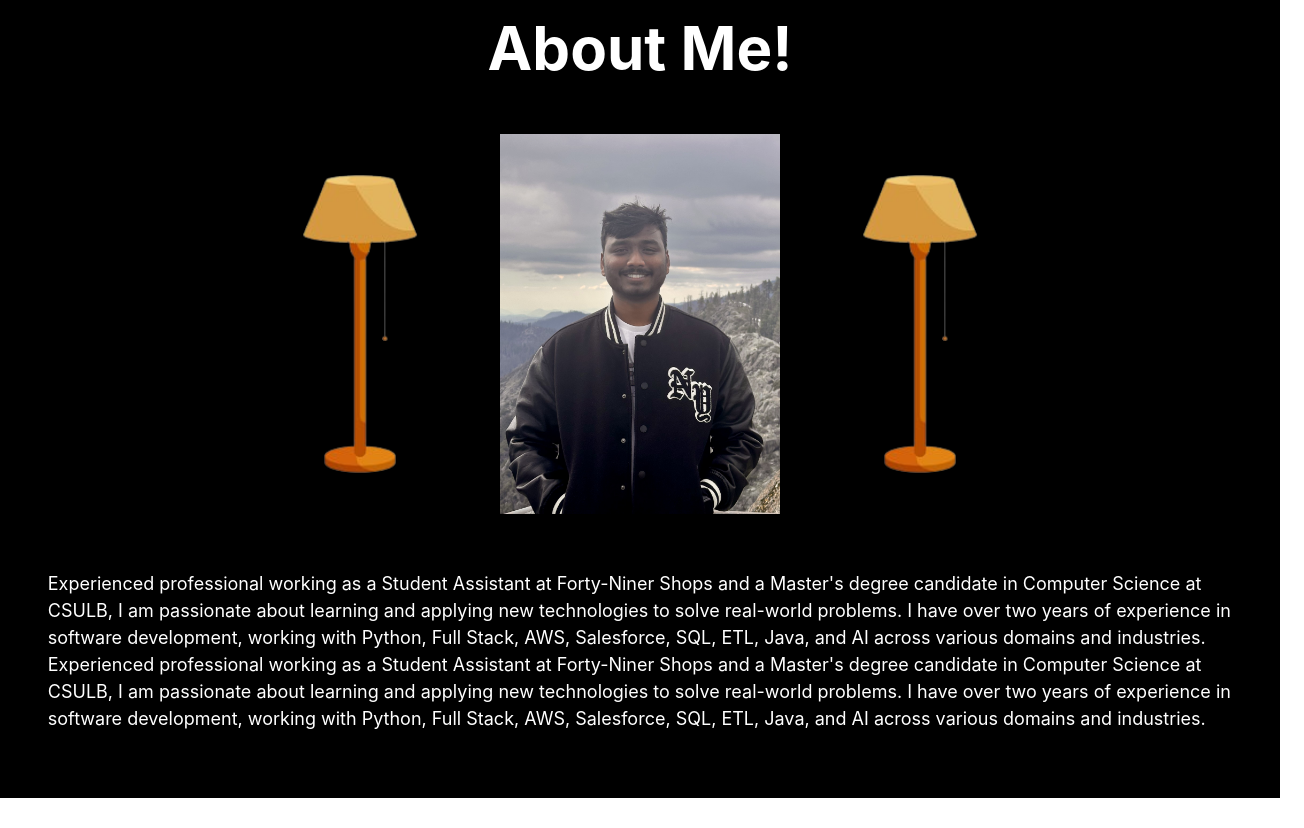
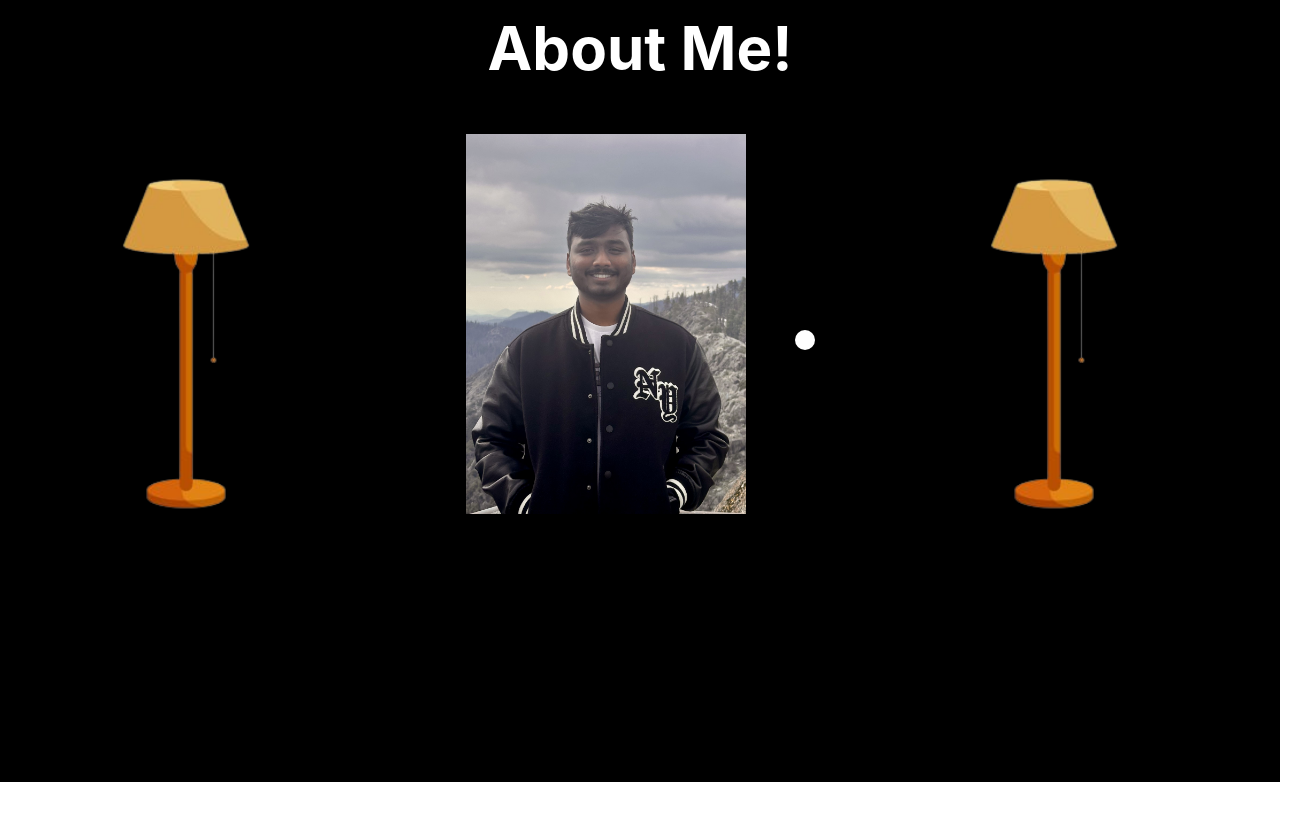
Before and after one commit to hemanthsai457/portfolio-git, a React (Create React App) app: page / in a window 1280 px wide. Shown: the part 820-1648 px from the top of the page, 1304 px wide, since content can reach past the window. Before the commit the page ends 1618 px from the top, so only its background shows below. Built offline with nearby package versions, Linux system fonts and the light colour scheme.

Commit message:
lights-phase2

```diff
--- a/package.json
+++ b/package.json
@@ -3,6 +3,9 @@
   "version": "0.1.0",
   "private": true,
   "dependencies": {
+    "@emotion/react": "^11.11.4",
+    "@emotion/styled": "^11.11.5",
+    "@mui/material": "^5.15.17",
     "@testing-library/jest-dom": "^5.17.0",
     "@testing-library/react": "^13.4.0",
     "@testing-library/user-event": "^13.5.0",
--- a/src/About.js
+++ b/src/About.js
@@ -1,15 +1,33 @@
+import Switch from '@mui/material/Switch';
+import * as React from 'react';
+
+const label = { inputProps: { 'aria-label': 'Switch' } };
 
 const About = () => {
+
+  const [isLightOn, setLightOn] = React.useState(false);
+  const toggleLight =()=>{
+    setLightOn(!isLightOn);
+  };
     return (
       <div className="About-outer">
         <h1>About Me!</h1>
         <div className="lights-cntr">
-          <div className="l1"></div>
+          <div className="l1">
+            <div className={`yellow-light ${isLightOn ? 'visible' : ''}`}></div>
+          </div>
           <div className="myimg2"></div>
-          <div className="l1"></div>
+          <div className="lightswitch">
+            <Switch {...label} checked={isLightOn} onChange={toggleLight}/>
+          </div>
+          <div className="l1">
+          <div className={`yellow-light ${isLightOn ? 'visible' : ''}`}></div>
+          </div>
         </div>
-        <div className="about-data">
+        <div className='about-data'>
+        <div className={`text-appear ${isLightOn ? 'visible':''}`}>
           <p>Experienced professional working as a Student Assistant at Forty-Niner Shops and a Master's degree candidate in Computer Science at CSULB, I am passionate about learning and applying new technologies to solve real-world problems. I have over two years of experience in software development, working with Python, Full Stack, AWS, Salesforce, SQL, ETL, Java, and AI across various domains and industries. Experienced professional working as a Student Assistant at Forty-Niner Shops and a Master's degree candidate in Computer Science at CSULB, I am passionate about learning and applying new technologies to solve real-world problems. I have over two years of experience in software development, working with Python, Full Stack, AWS, Salesforce, SQL, ETL, Java, and AI across various domains and industries. </p>
+        </div>
         </div>
       </div>
      );
--- a/src/index.css
+++ b/src/index.css
@@ -153,14 +153,20 @@ code {
 }
 
 .About-outer{
+  height: 100vh;
   color: white;
   display:flex;
   font-size: 30px;
   flex-direction: column;
-  justify-content: center;
   align-items: center;
   padding: 10px;
 }
+
+.About-outer.h1{
+  margin-left: 10%;
+}
+
+
 .lights-cntr {
   display: flex;
   justify-content: center;
@@ -168,12 +174,15 @@ code {
 }
 
 .l1{
+  position: relative;
   display: flex;
   height: 300px;
   width : 200px;
   background: url('./images/lamp.png') no-repeat center/cover;
-  padding: 40px;
+  padding: 60px;
   margin-top: 10px;
+  margin-left: 50px;
+  margin-right: 90px;
 }
 
 .myimg2{
@@ -183,12 +192,57 @@ code {
   background: url('./images/myimg.jpg') no-repeat center/cover;
   padding: 40px;
   margin-top: 10px;
+  margin-left: 30px;
+  margin-right:30px;
 }
 
-.about-data{
+.myimg2:hover{
+  height: 350px;
+  width: 250px;
+  transition: height 0.6s ease, width 0.6s ease;
+}
+
+.lightswitch{
+  margin: auto;
+  margin-left: 10px;
+}
+
+
+.yellow-light{
+  position: absolute;
+  top: 25%;
+  left: 50%;
+  width: 40%;
+  height: 0;
+  border-radius: 5px;
+  transform: translateX(-50%);
+  background-color: rgba(255, 255, 0, 0.7);
+  overflow: hidden;
+  opacity: 0;
+  transition: height 0.5s ease;
+}
+
+.visible {
+  height: 74%;
+  opacity: 0.7;
+}
+
+.hidden{
+  display: none;
+}
+
+.about-data {
   flex-direction: column;
   font-size: large;
   line-height: 1.5;
   text-align: left;
   padding: 3%;
 }
+
+.text-appear{
+  color: black;
+  transition: color 0.9s ease;
+}
+.text-appear.visible {
+  color: white;
+}
```
Also changed, not shown: 1 other file (tests, documents, lock files or other folders).
